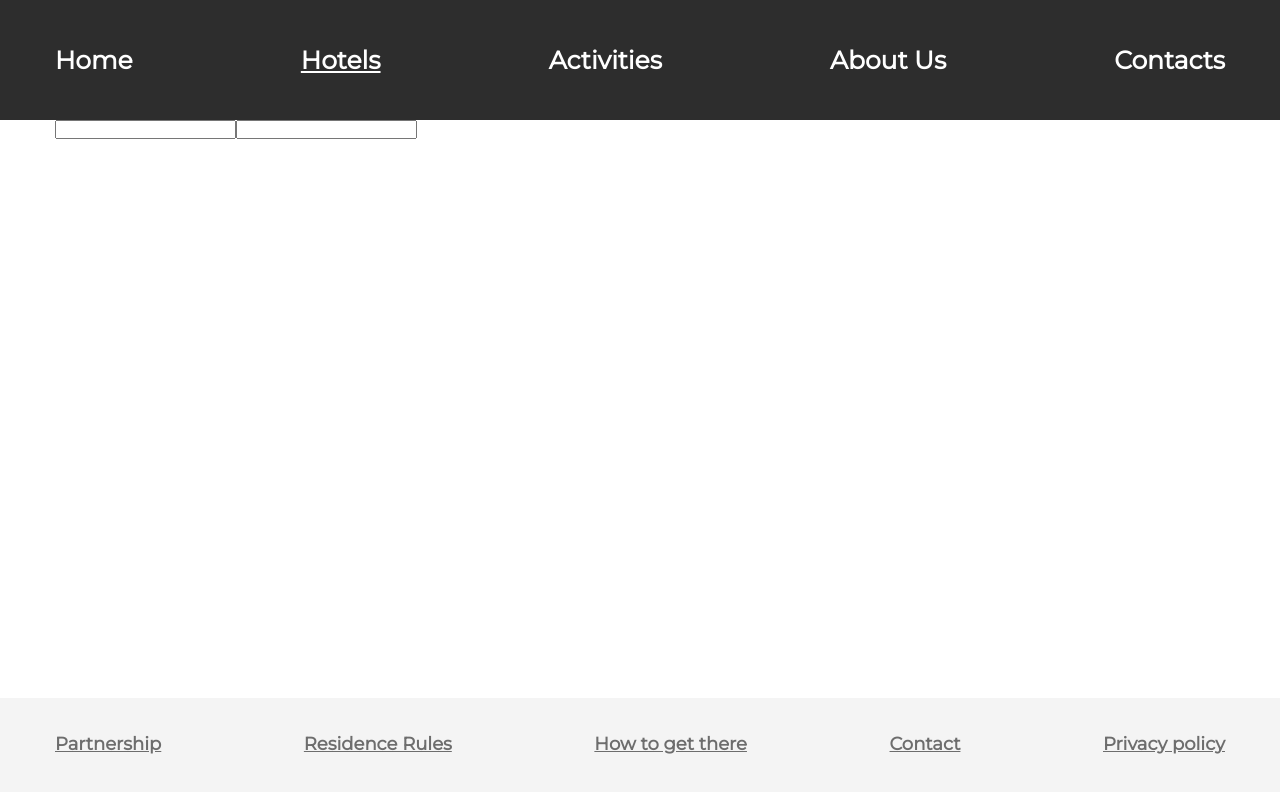
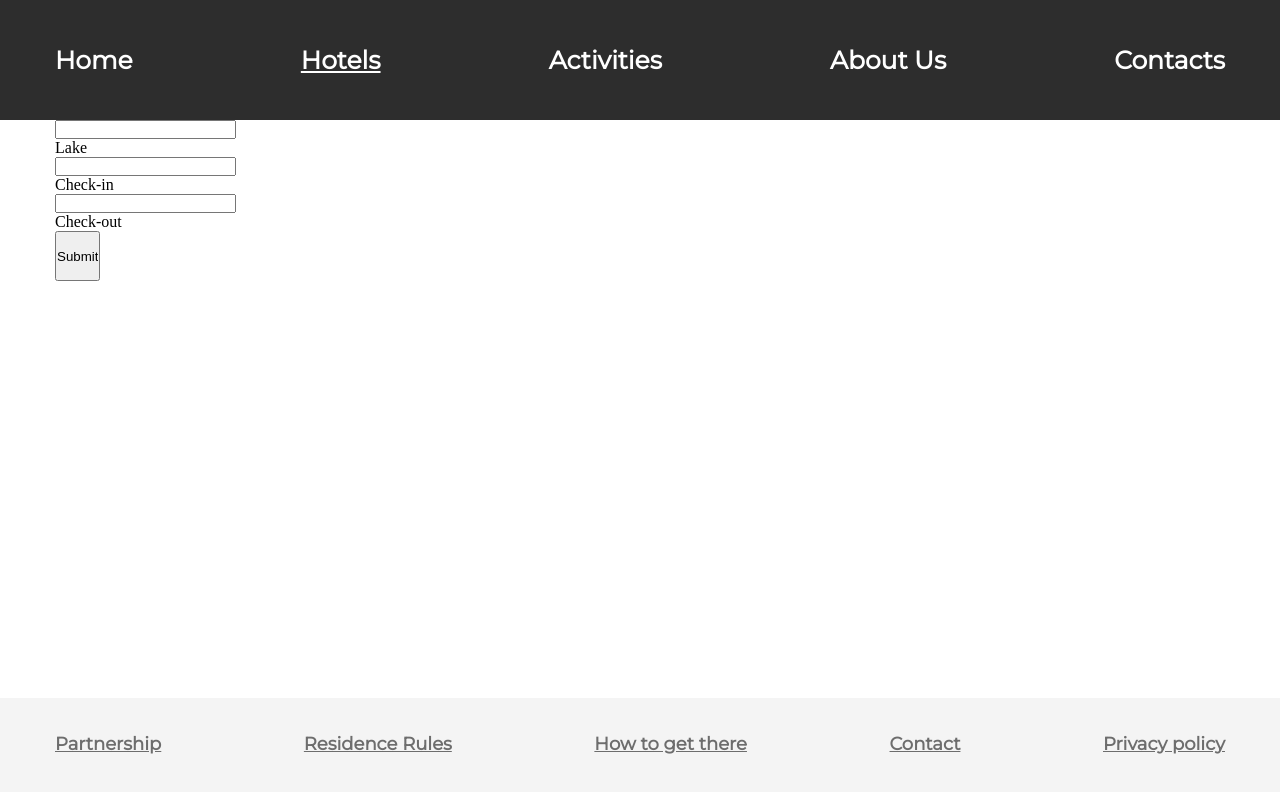
Before and after one commit to Markito97/tourism-aggregator, a React app in the folder frontend/main/: page /hotels in a window 1280 px wide. Shown: the top 792 px of the page. Built offline with nearby package versions, Linux system fonts and the light colour scheme; a web font is replaced by a local one.

Commit message:
прикрутил логику к view

```diff
--- a/frontend/main/src/UI/TextField.tsx
+++ b/frontend/main/src/UI/TextField.tsx
@@ -9,7 +9,7 @@ import { RefObject, useEffect, useRef, useState } from 'react';
 import { ControllerFieldState, Noop } from 'react-hook-form';
 import * as css from './TextField.sass';
 
-interface ITextField {
+interface TextFieldProps {
   value: string;
   onChange?: () => void;
   onBlur?: Noop;
@@ -23,51 +23,36 @@ interface ITextField {
   customPlaceholder?: string;
   onShow?: (show: boolean, ref: RefObject<HTMLDivElement>) => void;
   pickerRef?: RefObject<HTMLDivElement>;
-  startDate: boolean;
+  fieldRef: RefObject<HTMLInputElement>;
 }
 
-export const TextField = (props: ITextField): JSX.Element => {
-  const [up, setUp] = useState(false);
-  const [withValue, setWidthValue] = useState(false);
-  const inputRef = useRef<HTMLDivElement>(null);
+export const TextField = (props: TextFieldProps): JSX.Element => {
+  const [isPlaceHolder, setIsPlaceHolder] = useState(false);
 
-  const hanldeFocus = () => {
-    setUp(true);
-    if (!props.onShow) return;
-    if (props.startDate) return;
-    props.onShow(true, inputRef);
-  };
-
-  const hanldeBlur = () => {
-    if (props.value) setWidthValue(true);
-    if (!props.value) setWidthValue(false);
-    setUp(false);
-  };
-
-  useEffect(() => {
-    if (props.startDate) hanldeFocus();
-  });
+  console.log(props.onFocus);
 
   return (
-    <div ref={inputRef} className={css.textField}>
+    <div className={css.textField}>
       <label className={css.textFieldLable}>{props?.label}</label>
       <input
+        ref={props.fieldRef}
         className={css.field}
         value={props.value}
-        onFocus={hanldeFocus}
-        onBlur={!props.onShow ? hanldeBlur : null}
+        onFocus={() => {
+          setIsPlaceHolder(true);
+          props.onFocus(true);
+        }}
         onChange={props.onChange}
-        ref={props.inputRef}
-        type={props.type}
-        placeholder={props.placeholder}
+        // onFocus={hanldeFocus}
+        // onBlur={!props.onShow ? hanldeBlur : null}
+        // onChange={props.onChange}
+        // ref={props.inputRef}
+        // type={props.type}
+        // placeholder={props.placeholder}
       />
       <div
         className={
-          up
-            ? css.placeholder__active
-            : withValue
-            ? css.placeholder__with
-            : css.placeholder__inactive
+          isPlaceHolder ? css.placeholder__active : css.placeholder__inactive
         }
       >
         {props.customPlaceholder}
--- a/frontend/main/src/components/DatePicker/Day.module.css
+++ b/frontend/main/src/components/DatePicker/Day.module.css
@@ -1,5 +1,5 @@
 .selected {
-  background-color: rgb(86, 86, 254);
+  background-color: rgba(45, 45, 45, 1);
   padding: 6px;
   color: white;
   border-radius: 3px;
@@ -14,7 +14,7 @@
 .range {
   padding: 6px;
   color: white;
-  background-color: rgb(130, 130, 247);
+  background-color: #9b9b9b;
 }
 
 .dayCell {
--- a/frontend/main/src/components/DatePicker/Day.tsx
+++ b/frontend/main/src/components/DatePicker/Day.tsx
@@ -42,9 +42,6 @@ const Day = ({ day }: DayProps): JSX.Element => {
             : isBetweenPickedDates
             ? `${styles.range}`
             : `${styles.dayCell}`
-
-          // : isBetweenPickedDates
-          // ? `${styles.range}`
         }
       >
         {day}
--- a/frontend/main/src/components/SearchPanel/SearchPanel.tsx
+++ b/frontend/main/src/components/SearchPanel/SearchPanel.tsx
@@ -1,14 +1,78 @@
 /* eslint-disable react/jsx-no-constructed-context-values */
 import { useDatePicker } from 'main/src/hooks/useDatePicker';
+import { Controller, useForm } from 'react-hook-form';
+import { TextField } from 'main/src/UI/TextField';
 import { FieldsContext } from '../../context/DateContext';
 import { DatePicker } from '../DatePicker/DatePicker';
+import * as css from './SearchPanel.sass';
 
 export const SeacrhPanel = (): JSX.Element => {
   const { refs, datePicker, handlers } = useDatePicker();
+  const { control, handleSubmit } = useForm({
+    defaultValues: {
+      lake: '',
+      dateStart: '',
+      dateEnd: '',
+    },
+  });
 
   return (
-    <div>
-      <input
+    <div className={css.container}>
+      <form className={css.form}>
+        <Controller
+          control={control}
+          name="lake"
+          render={({
+            field: { onChange, onBlur, value, ref },
+            formState,
+            fieldState,
+          }) => {
+            return <TextField onChange={onChange} customPlaceholder="Lake" />;
+          }}
+        />
+        <Controller
+          control={control}
+          name="dateStart"
+          render={({
+            field: { onChange, onBlur, value, ref },
+            formState,
+            fieldState,
+          }) => {
+            return (
+              <TextField
+                onFocus={handlers.onToggleIsCheckin}
+                onChange={onChange}
+                value={datePicker.checkin}
+                fieldRef={refs.checkinRef}
+                placeholder='"DD/MM/YYYY"'
+                customPlaceholder="Check-in"
+              />
+            );
+          }}
+        />
+        <Controller
+          control={control}
+          name="dateEnd"
+          render={({
+            field: { onChange, onBlur, value, ref },
+            formState,
+            fieldState,
+          }) => {
+            return (
+              <TextField
+                onFocus={handlers.onToggleIsCheckout}
+                onChange={onChange}
+                value={datePicker.checkout}
+                fieldRef={refs.checkoutRef}
+                customPlaceholder="Check-out"
+              />
+            );
+          }}
+        />
+        <input style={{ height: '50px' }} type="submit" />
+      </form>
+
+      {/* <input
         onFocus={() => {
           handlers.onToggleIsCheckin(true);
         }}
@@ -24,7 +88,7 @@ export const SeacrhPanel = (): JSX.Element => {
         ref={refs.checkoutRef}
         value={datePicker.checkout}
         onChange={handlers.onChangeCheckOut}
-      />
+      /> */}
       {datePicker.isCheckIn || datePicker.isCheckOut ? (
         <FieldsContext.Provider
           value={{
--- a/frontend/main/src/hooks/useDatePicker.ts
+++ b/frontend/main/src/hooks/useDatePicker.ts
@@ -11,9 +11,6 @@ export function useDatePicker() {
 
   const [isCheckIn, setIsCheckIn] = useState<boolean>(false);
   const [isCheckOut, setIsCheckOut] = useState<boolean>(false);
-
-  // console.log(isCheckIn);
-  // console.log(isCheckOut);
 
   const [pickedDateUnits, setPickedDateUnits] = useDatePick();
 
--- a/frontend/main/src/hooks/useDay.ts
+++ b/frontend/main/src/hooks/useDay.ts
@@ -49,18 +49,6 @@ const useDayCell: UseDayCell = ({ year, month, day }) => {
     currentCellDate <= secondPickedDate &&
     firstPickedDate &&
     secondPickedDate >= currentCellDate;
-  // console.log(firstPickedDate);
-  // console.log(isBetweenPickedDates);
-  // console.log(firstPickedDate <= currentCellDate);
-  // console.log(secondPickedDate <= currentCellDate);
-  const isBetweenPickedDatesFromCheckOut =
-    firstPickedDate <= currentCellDate &&
-    currentCellDate <= secondPickedDate &&
-    firstPickedDate &&
-    secondPickedDate >= currentCellDate;
-
-  // console.log(isBetweenPickedDatesFromCheckOut);
-  // console.log(isBetweenPickedDatesFromCheckOut);
 
   const isFirstPickedDate = isEqualDate(currentCellDate, firstPickedDate);
   const isSecondPickedDate = isEqualDate(currentCellDate, secondPickedDate);
@@ -150,7 +138,6 @@ const useDayCell: UseDayCell = ({ year, month, day }) => {
   return {
     isSelected,
     isBetweenPickedDates,
-    isBetweenPickedDatesFromCheckOut,
     isFirstPickedDate,
     isSecondPickedDate,
     handleDay,
```
